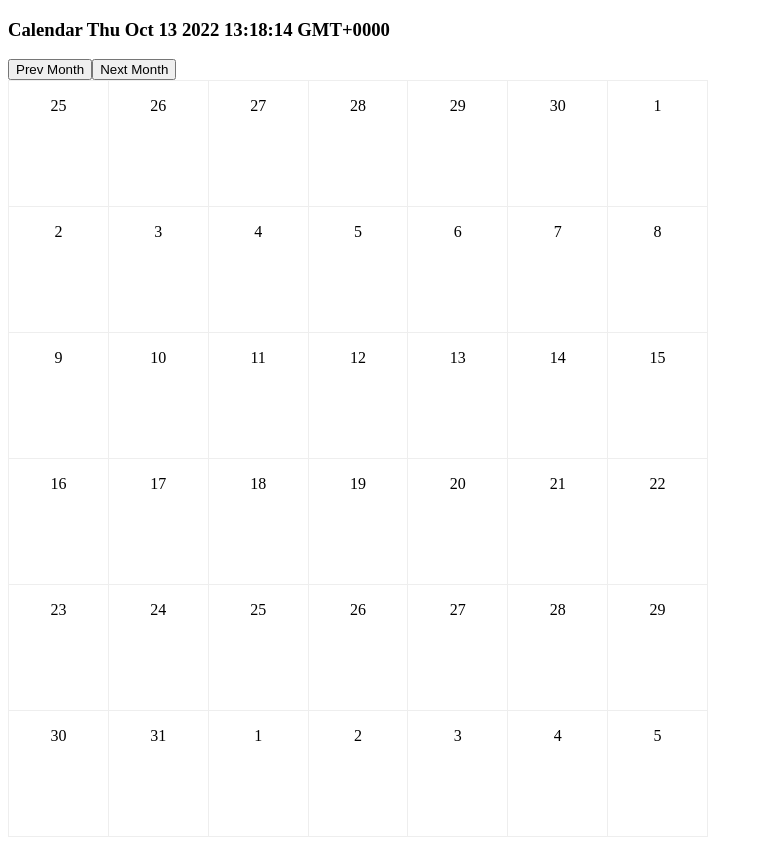
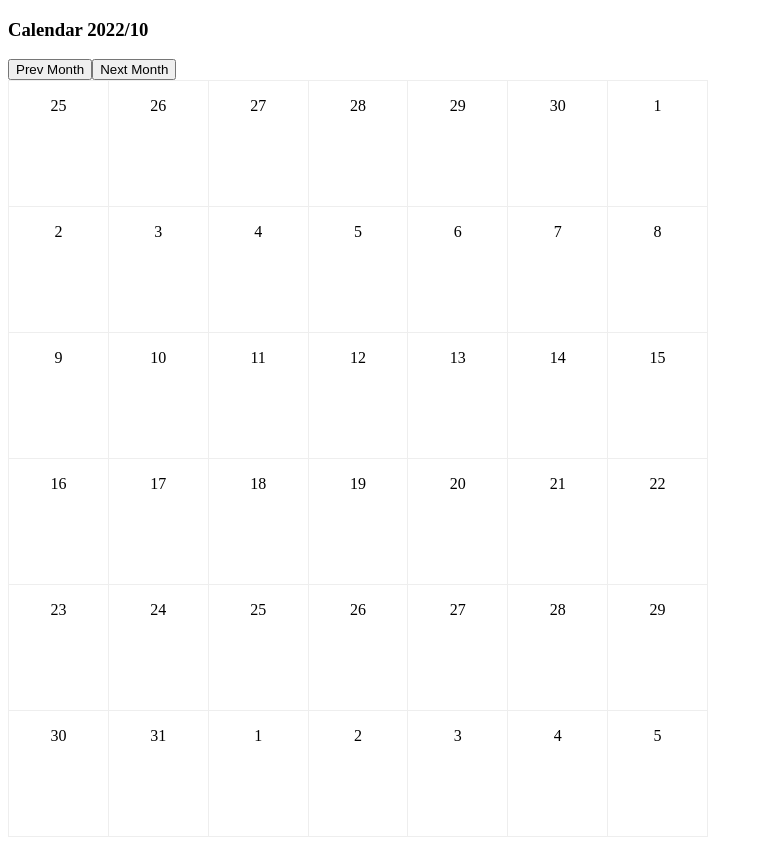
Before and after one commit to MO-5995/vue-calendar, a Vue app: page / in a window 1280 px wide. Shown: the whole page, without its empty margins (0-763 px from the left). Built offline with nearby package versions, Linux system fonts and the light colour scheme.

Commit message:
change:format

```diff
--- a/src/components/Calendar.vue
+++ b/src/components/Calendar.vue
@@ -1,5 +1,5 @@
 <template>
-  <h3>Calendar {{ currentDate }}</h3>
+  <h3>Calendar {{ displayDate }}</h3>
   <button @click="prevMonth">Prev Month</button>
   <button @click="nextMonth">Next Month</button>
   <div class="calendar-wrapper">
@@ -64,6 +64,9 @@ export default {
     calendars() {
       return this.getCalendar();
     },
+    displayDate() {
+      return this.currentDate.format("YYYY/M");
+    },
   },
 };
 </script>
```
